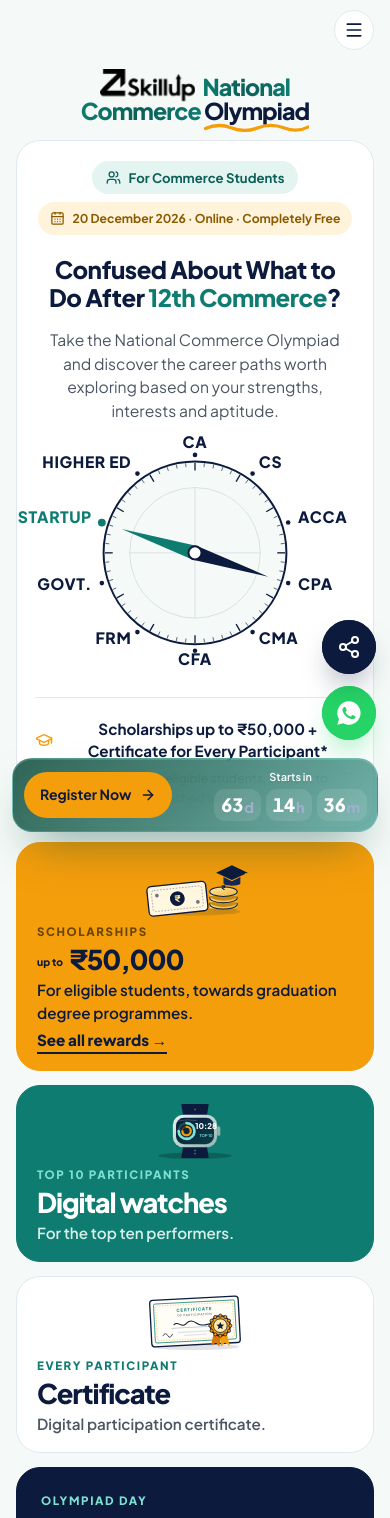
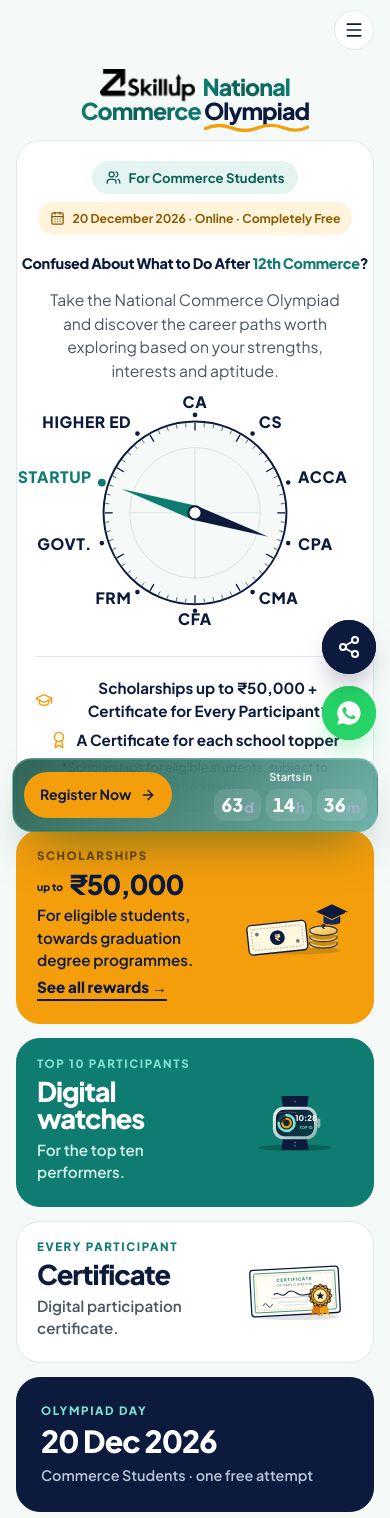
Before and after one commit to mardimanisha/acca-olympiad, a Next.js app: page / in a window 390 px wide. Shown: the top 1518 px of the page. Built offline with nearby package versions, Linux system fonts and the light colour scheme.

Commit message:
Add award icon and update hero section with new certificate information

```diff
--- a/src/components/sections/hero.tsx
+++ b/src/components/sections/hero.tsx
@@ -1,4 +1,4 @@
-import { CalendarDays, Clock, Compass as CompassIcon, FileChartColumn, GraduationCap, Users } from "lucide-react";
+import { Award, CalendarDays, Clock, Compass as CompassIcon, FileChartColumn, GraduationCap, Users } from "lucide-react";
 import { Stagger, Tile } from "@/components/motion";
 import { Wrap } from "@/components/site";
 import { Compass } from "@/components/hero/compass";
@@ -58,7 +58,7 @@
                 {EVENT.dateLong} · Online · Completely Free
               </span>
             </div>
-            <h2 className="mt-5 max-w-[30ch] text-2xl leading-[1.2] font-extrabold tracking-[-0.02em] text-balance lg:text-[1.35rem]">
+            <h2 className="mt-5 text-[3.7vw] leading-[1.2] font-extrabold tracking-[-0.02em] whitespace-nowrap sm:text-xl md:text-2xl lg:text-[1.35rem]">
               Confused About What to Do After <em className="text-teal not-italic">12th Commerce</em>?
             </h2>
             <p className="mt-4 max-w-[52ch] text-[0.98rem]">
@@ -81,6 +81,9 @@
                 <GraduationCap className="size-[18px] flex-none text-amber" />
                 Scholarships up to {EVENT.scholarship} + Certificate for Every Participant*
               </p>
+              <p className="mt-1.5 flex items-center justify-center gap-2 text-[0.95rem] font-bold text-navy">
+                <Award className="size-[18px] flex-none text-amber" />A Certificate for each school topper
+              </p>
               <p className="note-s mt-1.5">*Scholarships for eligible students, subject to published terms.</p>
             </div>
           </Tile>
@@ -95,7 +98,7 @@
             <Tile
               tone="amber"
               pad="none"
-              className="flex flex-col items-start justify-between gap-1.5 px-5 py-4 lg:px-[22px]"
+              className={REWARD_TILE}
             >
               <ScholarshipArt />
               <span className="eyebrow">Scholarships</span>
@@ -114,7 +117,7 @@
             <Tile
               tone="teal"
               pad="none"
-              className="flex flex-col items-start justify-between gap-1.5 px-5 py-4 lg:px-[22px]"
+              className={REWARD_TILE}
             >
               <WatchArt />
               <span className="eyebrow">Top 10 participants</span>
@@ -123,7 +126,7 @@
               </span>
               <div className="text-[0.95rem] font-semibold">For the top ten performers.</div>
             </Tile>
-            <Tile pad="none" className="flex flex-col items-start justify-between gap-1.5 px-5 py-4 lg:px-[22px]">
+            <Tile pad="none" className={REWARD_TILE}>
               <CertificateArt />
               <span className="eyebrow">Every participant</span>
               <span className="block text-[clamp(1.7rem,2.6vw,2.2rem)] leading-none font-extrabold tracking-[-0.04em] text-navy">
@@ -146,10 +149,14 @@
   );
 }
 
+/** On mobile each reward card is two columns: text on the left, art on the right. */
+const REWARD_TILE = "flex flex-col items-start justify-between gap-1.5 px-5 py-4 max-sm:grid max-sm:grid-cols-[1fr_auto] max-sm:gap-x-3 lg:px-[22px]";
+const ART = "h-[58px] w-full max-sm:col-start-2 max-sm:row-span-4 max-sm:row-start-1 max-sm:h-auto max-sm:w-[116px] max-sm:self-center";
+
 /** Card illustrations for the rewards row. Decorative, so hidden from assistive tech. */
 function ScholarshipArt() {
   return (
-    <svg viewBox="0 0 220 110" className="h-[58px] w-full" aria-hidden="true">
+    <svg viewBox="0 0 220 110" className={ART} aria-hidden="true">
       <defs>
         <linearGradient id="coinG" x1="0" y1="0" x2="1" y2="1">
           <stop offset="0" stopColor="#FFE9A8" />
@@ -188,7 +195,7 @@
 
 function WatchArt() {
   return (
-    <svg viewBox="0 0 220 110" className="h-[58px] w-full" aria-hidden="true">
+    <svg viewBox="0 0 220 110" className={ART} aria-hidden="true">
       <defs>
         <linearGradient id="bezelG" x1="0" y1="0" x2="1" y2="1">
           <stop offset="0" stopColor="#E9F3F1" />
@@ -226,7 +233,7 @@
 
 function CertificateArt() {
   return (
-    <svg viewBox="0 0 220 110" className="h-[58px] w-full" aria-hidden="true">
+    <svg viewBox="0 0 220 110" className={ART} aria-hidden="true">
       <ellipse cx="110" cy="102" rx="84" ry="6" fill="#0B1A3D" opacity=".12" />
       <g transform="rotate(-3 110 55)">
         <rect x="26" y="10" width="168" height="88" rx="6" fill="#FFFDF6" stroke="#0B1A3D" strokeWidth="2.5" />
```
